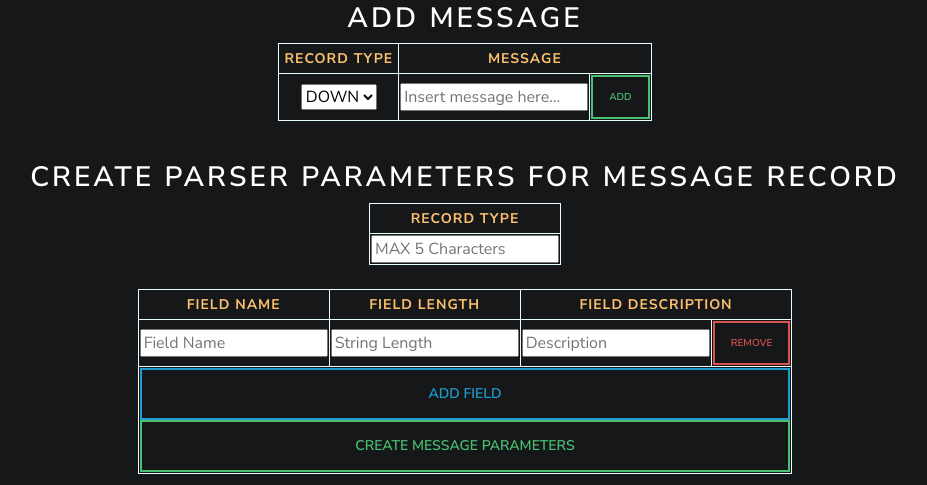
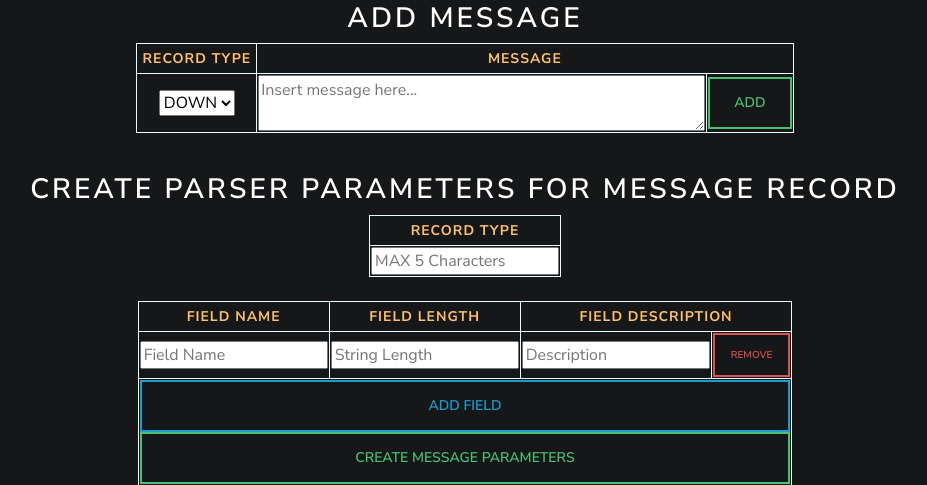
Before and after one commit to icefireturtle/legendparse, a Flask app: page /parser in a window 1280 px wide. Shown: the part 64-549 px from the top of the page, without its empty margins (175-1102 px from the left). Run offline with Flask 3, Linux system fonts and the light colour scheme; data comes from the database, SQL or seed files in the repository; both versions use the stored data as it was after the commit; some libraries are stand-ins or nearby versions.

Commit message:
updated static styles for textarea.message, added row to table for parser as well as colgroup to set fixwidth of col, added inline style to cell for text area for line height and adjusted input to textarea tag for resizability, updated butoon style in update, and ran tests for textarea

```diff
--- a/legendparse/static/style.css
+++ b/legendparse/static/style.css
@@ -42,8 +42,8 @@ td {
     max-width: 350px;
 }
 
-td.message {
-    padding: 3px;
+textarea.message {
+    width: 100%;
 }
 
 td.time {
--- a/legendparse/templates/parser.html
+++ b/legendparse/templates/parser.html
@@ -16,18 +16,24 @@
                 <h2>Add Message</h2>
                 <form action="/add_message" method="POST">
                     <table>
+                        <colgroup>
+                            <col />
+                            <col style="width: 450px;" />
+                        </colgroup>
                         <thead>
                             <th>Record Type</th>
                             <th colspan="2">Message</th>
                         </thead>
                         <tbody>
-                            <td><select id="mRecordType" name="mRecordType">
-                                {% for data in record_types %}
-                                <option>{{data.record_type}}</option>
-                                {% endfor %}
-                            </select></td>
-                            <td><input type="textarea" name="message" placeholder="Insert message here..."></td>
-                            <td><button type="submit" class="btn btn-outline-success btn-sm">Add</button></td>
+                            <tr>
+                                <td><select id="mRecordType" name="mRecordType">
+                                    {% for data in record_types %}
+                                    <option>{{data.record_type}}</option>
+                                    {% endfor %}
+                                </select></td>
+                                <td style="line-height: 25px;"><textarea name="message" class="message" placeholder="Insert message here..."></textarea></td>
+                                <td><button type="submit" class="btn btn-outline-success">Add</button></td>
+                            </tr>
                         </tbody>
                     </table>
                 </form>
--- a/legendparse/templates/update.html
+++ b/legendparse/templates/update.html
@@ -22,7 +22,7 @@
                     <br />
                     <label>Message:</label>
                     <input type="textarea" name="message" value="{{message}}">
-                    <button type="submit">Update</button>
+                    <button type="submit" class="btn btn-outline-success btn md">Update</button>
                 </form>
             </div>
         </div>
```
Also changed, not shown: legendparse/var/app-instance/site.db.
